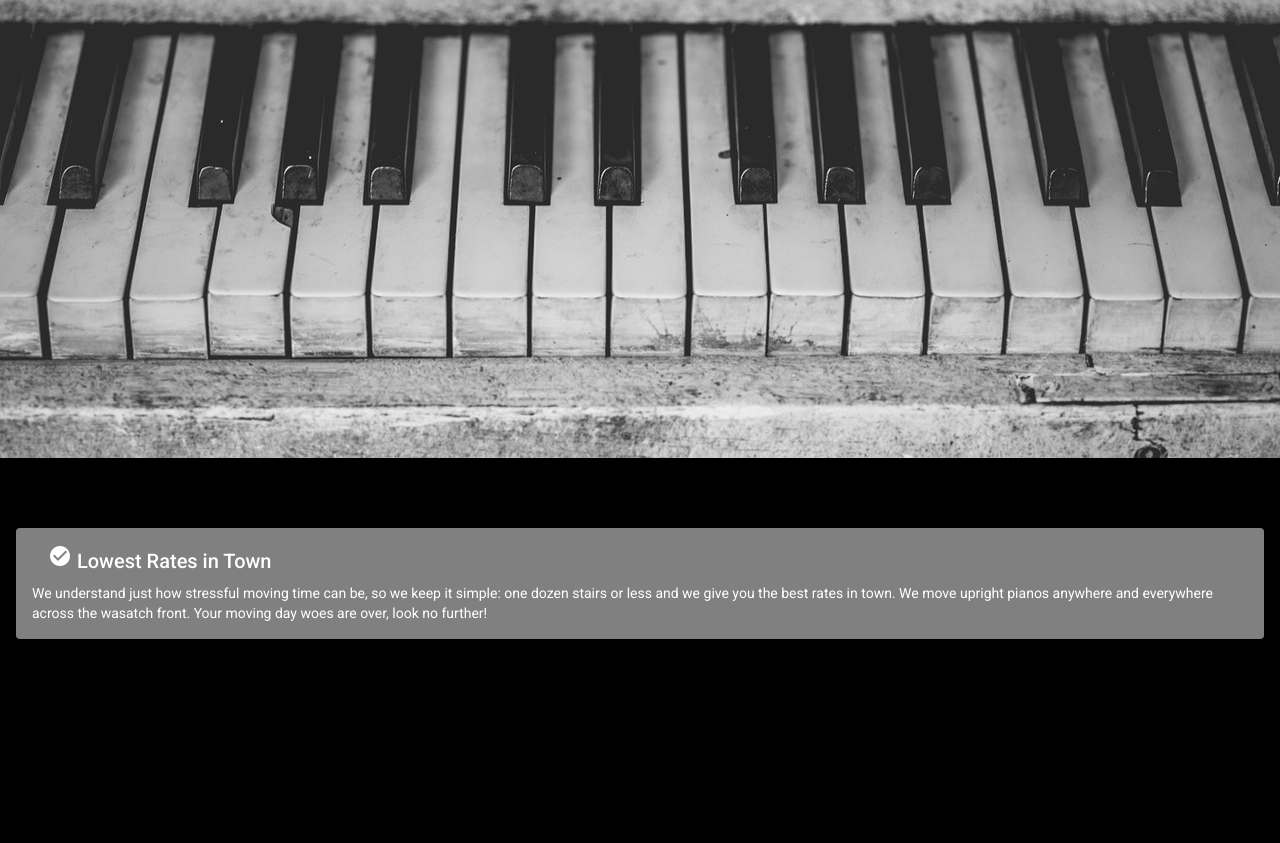
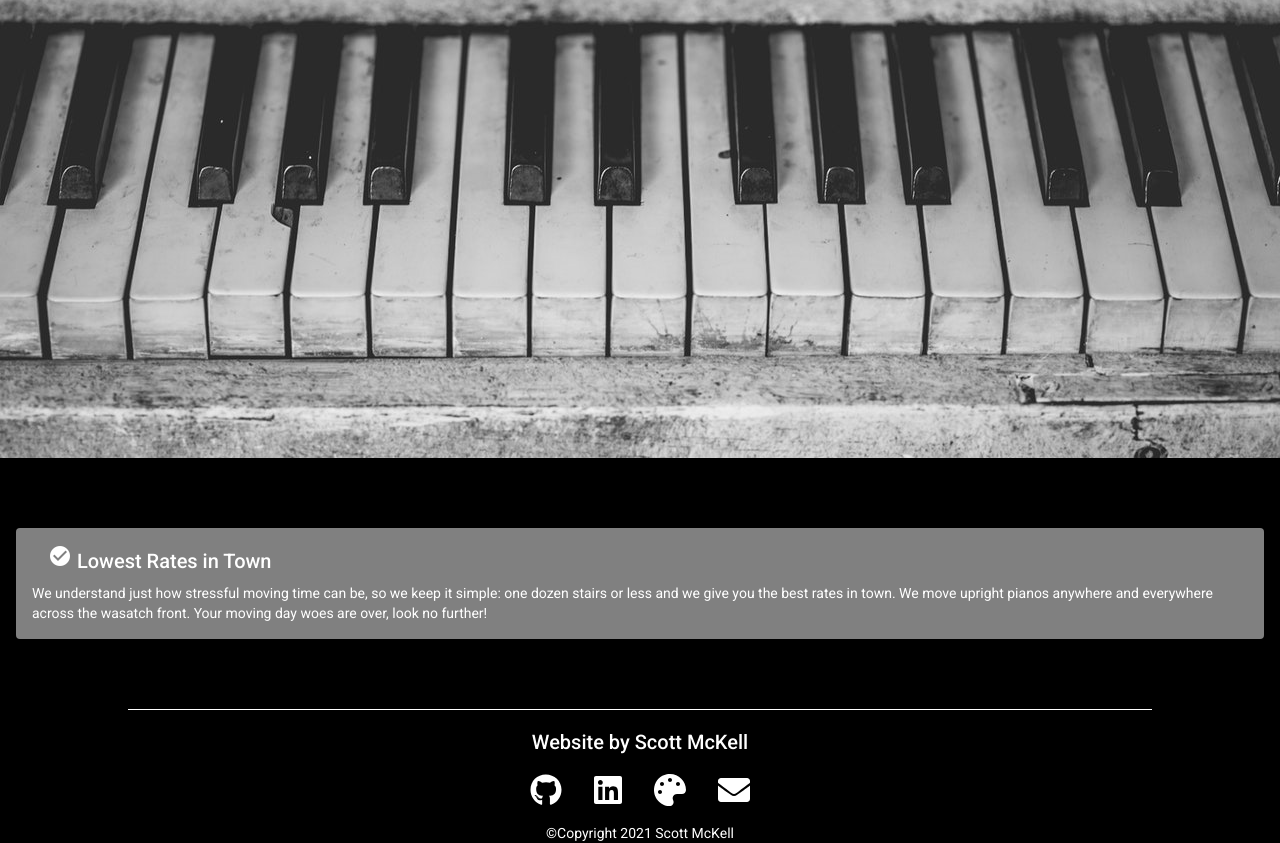
Before and after one commit to zottwickel/piano-movers, an Angular app: page / in a window 1280 px wide. Shown: the part 1221-2064 px from the top of the page. Before the commit the page ends 1930 px from the top, so only its background shows below. Built offline with nearby package versions, Linux system fonts and the light colour scheme; a web font is replaced by a local one.

Commit message:
Clean up footer

```diff
--- a/package.json
+++ b/package.json
@@ -21,6 +21,11 @@
     "@angular/platform-browser": "~11.2.4",
     "@angular/platform-browser-dynamic": "~11.2.4",
     "@angular/router": "~11.2.4",
+    "@fortawesome/angular-fontawesome": "^0.8.2",
+    "@fortawesome/fontawesome-svg-core": "^1.2.34",
+    "@fortawesome/free-brands-svg-icons": "^5.15.2",
+    "@fortawesome/free-regular-svg-icons": "^5.15.2",
+    "@fortawesome/free-solid-svg-icons": "^5.15.2",
     "ng2-animate-on-scroll": "^2.2.1",
     "rxjs": "~6.6.0",
     "tslib": "^2.0.0",
--- a/src/app/app.component.html
+++ b/src/app/app.component.html
@@ -1,2 +1,3 @@
 <app-nav></app-nav>
 <router-outlet></router-outlet>
+<app-footer></app-footer>
--- /dev/null
+++ b/src/app/footer/footer.component.css
@@ -0,0 +1,31 @@
+.bar {
+  display: block;
+  width: 80%;
+  height: 1px;
+  background: white;
+  margin: 0 auto;
+}
+
+.under {
+  padding: 1rem 0;
+  text-align: center;
+}
+
+.link {
+  color: white;
+  padding: 0 1rem;
+}
+
+.footer-icon {
+  font-size: 2rem;
+  transition: all linear 0.2s;
+  cursor: pointer;
+}
+
+.footer-icon:hover {
+  color: yellow;
+}
+
+.copyright {
+  text-align: center;
+}
--- /dev/null
+++ b/src/app/footer/footer.component.html
@@ -0,0 +1,11 @@
+<footer>
+  <div class="bar"></div>
+  <div class="under">
+    <h2>Website by Scott McKell</h2>
+    <a class="link" rel='noopener noreferrer' target="_blank" href="github.com/zottwickel"><fa-icon class="footer-icon" [icon]="faGithub"></fa-icon></a>
+    <a class="link" rel='noopener noreferrer' target="_blank" href="https://www.linkedin.com/in/scott-mckell/"><fa-icon class="footer-icon" [icon]="faLinkedin"></fa-icon></a>
+    <a class="link" rel='noopener noreferrer' target="_blank" href="https://scottmckell.com"><fa-icon class="footer-icon" [icon]="faPalette"></fa-icon></a>
+    <a class="link" rel='noopener noreferrer' target="_blank" href="mailto:scott.g.mckell@gmail.com"><fa-icon class="footer-icon" [icon]="faEnvelope"></fa-icon></a>
+  </div>
+  <p class="copyright">©Copyright 2021 Scott McKell</p>
+</footer>
--- /dev/null
+++ b/src/app/footer/footer.component.ts
@@ -0,0 +1,22 @@
+import { Component, OnInit } from '@angular/core';
+import { faPalette, faEnvelope, IconDefinition } from '@fortawesome/free-solid-svg-icons';
+import { faLinkedin, faGithub } from '@fortawesome/free-brands-svg-icons';
+
+@Component({
+  selector: 'app-footer',
+  templateUrl: './footer.component.html',
+  styleUrls: ['./footer.component.css']
+})
+export class FooterComponent implements OnInit {
+
+  faPalette: IconDefinition = faPalette;
+  faEnvelope: IconDefinition = faEnvelope;
+  faLinkedin: IconDefinition = faLinkedin;
+  faGithub: IconDefinition = faGithub;
+
+  constructor() { }
+
+  ngOnInit(): void {
+  }
+
+}
```
Also changed, not shown: src/app/app.module.ts (+7 -3 lines), 2 other files (tests, documents, lock files or other folders).
